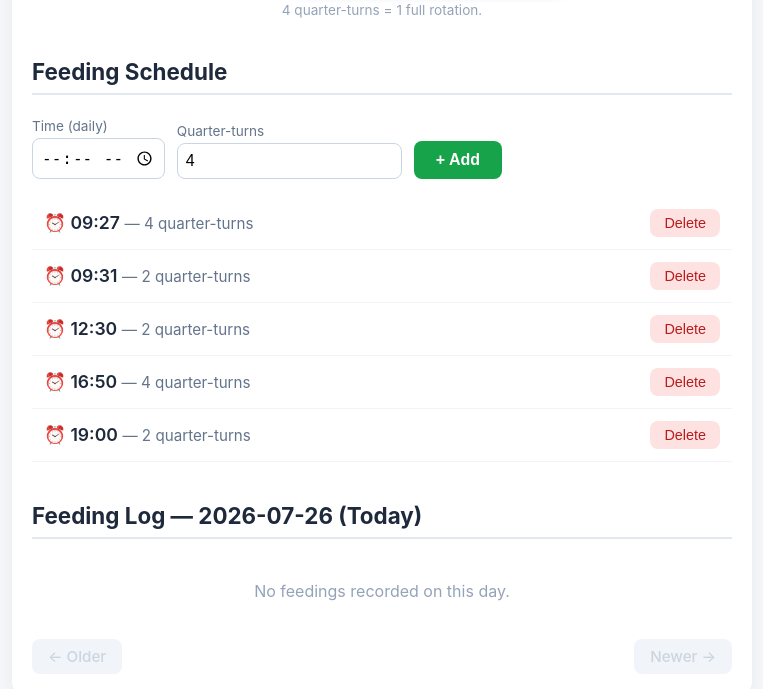
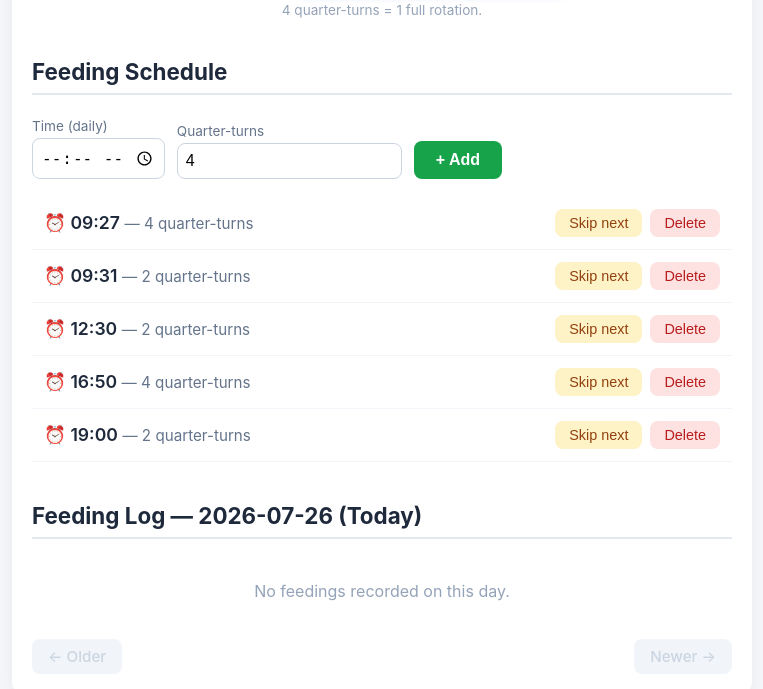
Before and after one commit to yael-lorenzo/fish-feeder-raspberry-zero-w, a Flask app: page / in a window 1280 px wide. Shown: the part 761-1450 px from the top of the page, without its empty margins (258-1021 px from the left). Run offline with Flask 3, Linux system fonts and the light colour scheme.

Commit message:
Adding skip schedule to feed artemia

```diff
--- a/app.py
+++ b/app.py
@@ -339,10 +339,26 @@ def scheduler_loop():
 
         now = now_dt.strftime("%H:%M")
         if now != last_minute:
-            for entry in load_schedule().get("entries", []):
-                if entry.get("time") == now:
-                    print(f"Scheduled feed triggered at {now}")
-                    perform_feed(entry.get("quarters", 4))
+            schedule = load_schedule()
+            to_feed = []
+            skip_consumed = False
+            for entry in schedule.get("entries", []):
+                if entry.get("time") != now:
+                    continue
+                if entry.get("skip_next"):
+                    print(f"Skipping scheduled feed at {now} (one-time skip): entry {entry.get('id')}")
+                    entry["skip_next"] = False   # consume the one-time skip
+                    skip_consumed = True
+                else:
+                    to_feed.append(entry.get("quarters", 4))
+
+            # Persist the cleared skip flag(s) before the (slow) feed runs.
+            if skip_consumed:
+                save_schedule(schedule)
+
+            for quarters in to_feed:
+                print(f"Scheduled feed triggered at {now}")
+                perform_feed(quarters)
             last_minute = now
         time.sleep(15)
 
@@ -409,6 +425,7 @@ def schedule_add():
         "id": str(int(time.time() * 1000)),
         "time": entry_time,
         "quarters": quarters,
+        "skip_next": False,  # one-time "skip the next occurrence" flag
     })
     save_schedule(data)
     return redirect(url_for('index'))
@@ -418,6 +435,18 @@ def schedule_delete():
     entry_id = request.form.get('id')
     data = load_schedule()
     data["entries"] = [e for e in data["entries"] if e.get("id") != entry_id]
+    save_schedule(data)
+    return redirect(url_for('index'))
+
+@app.route('/schedule/skip', methods=['POST'])
+def schedule_skip():
+    """Arm/disarm a one-time skip of the next occurrence of a schedule entry."""
+    entry_id = request.form.get('id')
+    data = load_schedule()
+    for entry in data["entries"]:
+        if entry.get("id") == entry_id:
+            entry["skip_next"] = not entry.get("skip_next", False)
+            break
     save_schedule(data)
     return redirect(url_for('index'))
 
--- a/templates/index.html
+++ b/templates/index.html
@@ -34,8 +34,13 @@
         .sched-item { display: flex; align-items: center; justify-content: space-between; padding: 12px; border-bottom: 1px solid #f1f5f9; }
         .sched-time { font-size: 1.1rem; font-weight: 600; color: #1e293b; }
         .sched-amount { color: #64748b; font-size: 0.95rem; }
+        .sched-actions { display: flex; gap: 8px; align-items: center; }
         .btn-del { background: #fee2e2; color: #b91c1c; border: none; padding: 6px 14px; border-radius: 8px; cursor: pointer; font-size: 0.9rem; }
         .btn-del:hover { background: #fecaca; }
+        .btn-skip { background: #fef3c7; color: #92400e; border: none; padding: 6px 14px; border-radius: 8px; cursor: pointer; font-size: 0.9rem; }
+        .btn-skip:hover { background: #fde68a; }
+        .btn-skip.armed { background: #f59e0b; color: #fff; }
+        .skip-badge { background: #fffbeb; color: #b45309; border: 1px solid #fcd34d; padding: 2px 8px; border-radius: 12px; font-size: 0.8rem; margin-left: 8px; white-space: nowrap; }
         .hint { color: #94a3b8; font-size: 0.85rem; }
         .pagination { display: flex; align-items: center; justify-content: space-between; margin-top: 18px; }
         .page-link { text-decoration: none; background: #eff6ff; color: #2563eb; padding: 8px 16px; border-radius: 8px; font-size: 0.95rem; font-weight: 500; }
@@ -83,11 +88,20 @@
             <span>
                 <span class="sched-time">⏰ {{ entry.time }}</span>
                 <span class="sched-amount">— {{ entry.quarters }} quarter-turn{{ 's' if entry.quarters != 1 else '' }}</span>
+                {% if entry.skip_next %}<span class="skip-badge">⏭ next feed skipped</span>{% endif %}
             </span>
-            <form action="{{ url_for('schedule_delete') }}" method="POST" style="margin:0;">
-                <input type="hidden" name="id" value="{{ entry.id }}">
-                <button type="submit" class="btn-del">Delete</button>
-            </form>
+            <span class="sched-actions">
+                <form action="{{ url_for('schedule_skip') }}" method="POST" style="margin:0;">
+                    <input type="hidden" name="id" value="{{ entry.id }}">
+                    <button type="submit" class="btn-skip {{ 'armed' if entry.skip_next else '' }}">
+                        {{ 'Un-skip' if entry.skip_next else 'Skip next' }}
+                    </button>
+                </form>
+                <form action="{{ url_for('schedule_delete') }}" method="POST" style="margin:0;">
+                    <input type="hidden" name="id" value="{{ entry.id }}">
+                    <button type="submit" class="btn-del">Delete</button>
+                </form>
+            </span>
         </div>
         {% endfor %}
     </div>
```
